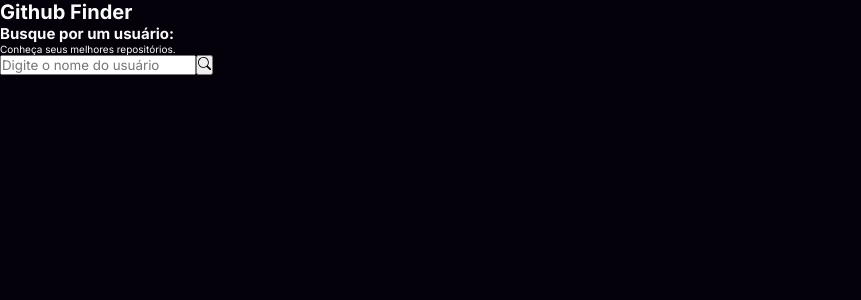
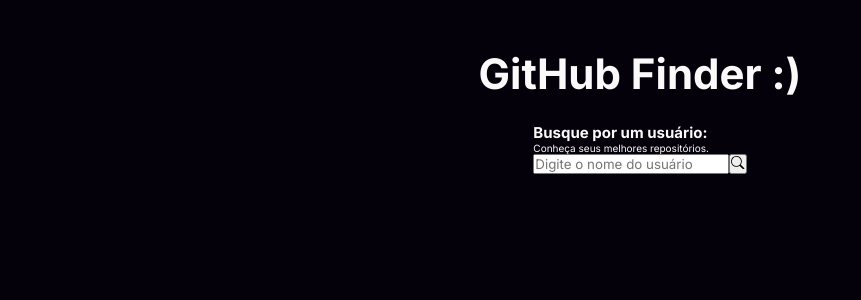
Before and after one commit to aleanrocha/github-finder, a React (Vite) app: page / in a window 1280 px wide. Shown: the top 300 px of the page, without its empty margins (0-861 px from the left). Built offline with nearby package versions, Linux system fonts and the light colour scheme.

Commit message:
styles for layout

```diff
--- a/src/layout/index.tsx
+++ b/src/layout/index.tsx
@@ -1,10 +1,12 @@
 import { Outlet } from 'react-router-dom'
+
+import { LayoutContainer, Title } from './styles'
 
 export const Layout = () => {
   return (
-    <>
-      <h1>Github Finder</h1>
+    <LayoutContainer>
+      <Title>GitHub Finder :)</Title>
       <Outlet />
-    </>
+    </LayoutContainer>
   )
 }
--- /dev/null
+++ b/src/layout/styles.ts
@@ -0,0 +1,17 @@
+import styled from 'styled-components'
+
+export const LayoutContainer = styled.div`
+  width: 100%;
+  height: 100%;
+  display: flex;
+  justify-content: center;
+  align-items: center;
+  flex-direction: column;
+  padding: 2.4rem;
+`
+
+export const Title = styled.h1`
+  font-size: 4.2rem;
+  font-weight: bolder;
+  padding: 2.4rem;
+`
```
